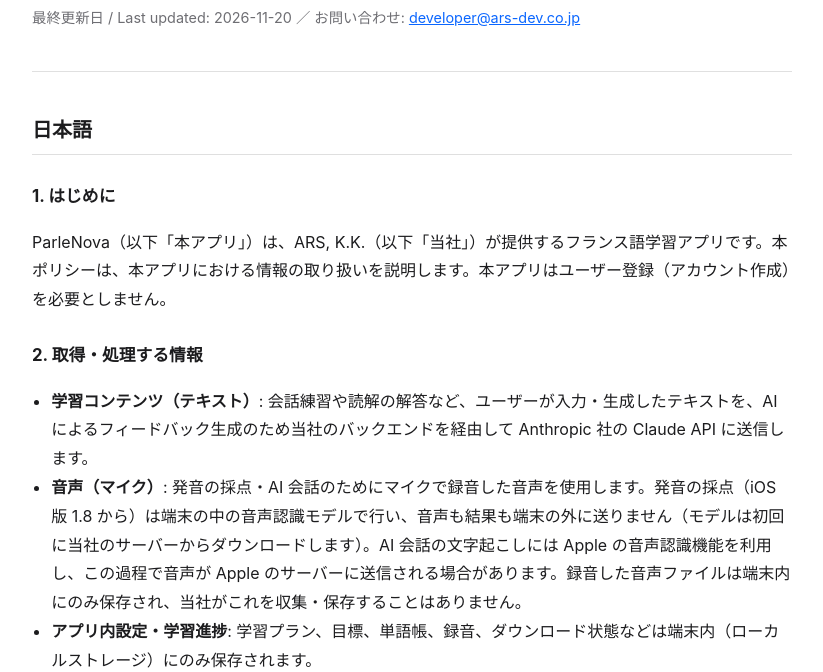
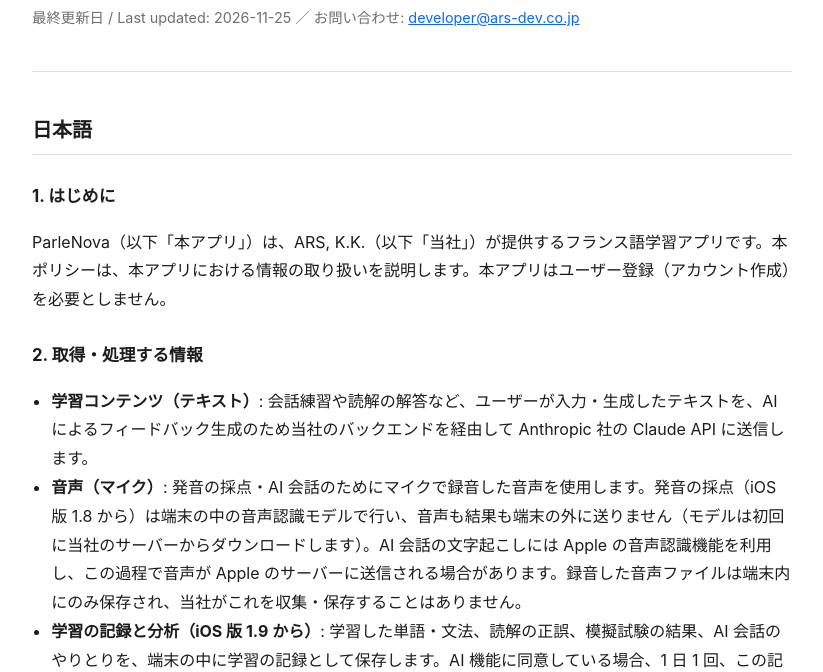
Before and after one commit to ars-sys/parlenova-legal, a plain HTML site: page index.html in a window 1280 px wide. Shown: the part 128-800 px from the top of the page, without its empty margins (228-1051 px from the left). Drawn offline with Linux system fonts and the light colour scheme.

Commit message:
学習の記録と分析（iOS 1.9）: 端末に保存し、同意のときだけ 1 日 1 回要約を送ることを書く
Co-Authored-By: Claude Opus 5.5 <noreply@anthropic.com>

```diff
--- a/index.html
+++ b/index.html
@@ -35,7 +35,7 @@
 
 <h1>プライバシーポリシー / Privacy Policy</h1>
 <p class="meta">ParleNova ／ 提供者: ARS, K.K.</p>
-<p class="meta">最終更新日 / Last updated: 2026-11-20 ／ お問い合わせ: <a href="mailto:developer@ars-dev.co.jp">developer@ars-dev.co.jp</a></p>
+<p class="meta">最終更新日 / Last updated: 2026-11-25 ／ お問い合わせ: <a href="mailto:developer@ars-dev.co.jp">developer@ars-dev.co.jp</a></p>
 
 <hr>
 
@@ -48,6 +48,7 @@
 <ul>
   <li><strong>学習コンテンツ（テキスト）</strong>: 会話練習や読解の解答など、ユーザーが入力・生成したテキストを、AIによるフィードバック生成のため当社のバックエンドを経由して Anthropic 社の Claude API に送信します。</li>
   <li><strong>音声（マイク）</strong>: 発音の採点・AI 会話のためにマイクで録音した音声を使用します。発音の採点（iOS 版 1.8 から）は端末の中の音声認識モデルで行い、音声も結果も端末の外に送りません（モデルは初回に当社のサーバーからダウンロードします）。AI 会話の文字起こしには Apple の音声認識機能を利用し、この過程で音声が Apple のサーバーに送信される場合があります。録音した音声ファイルは端末内にのみ保存され、当社がこれを収集・保存することはありません。</li>
+  <li><strong>学習の記録と分析（iOS 版 1.9 から）</strong>: 学習した単語・文法、読解の正誤、模擬試験の結果、AI 会話のやりとりを、端末の中に学習の記録として保存します。AI 機能に同意している場合、1 日 1 回、この記録の要約（テキスト）を当社のバックエンドを経由して Anthropic 社の Claude API に送り、良くなったところ・力を入れたいところ・今日の目標をまとめます。「録音の会話」では、あなたの答え（文字起こし）を同じ経路で送り、返事を選びます。分析の結果は端末の中にだけ保存します。</li>
   <li><strong>アプリ内設定・学習進捗</strong>: 学習プラン、目標、単語帳、録音、ダウンロード状態などは端末内（ローカルストレージ）にのみ保存されます。</li>
 </ul>
 
@@ -109,6 +110,7 @@
 <ul>
   <li><strong>Learning content (text):</strong> Text you enter or generate (e.g., conversation practice and reading answers) is sent through our backend to Anthropic's Claude API to produce AI feedback.</li>
   <li><strong>Audio (microphone):</strong> Microphone audio is used for pronunciation scoring and AI conversation. Pronunciation scoring (iOS version 1.8 and later) runs on an on-device speech recognition model; neither the audio nor the results leave your device (the model is downloaded once from our server). Speech-to-text for AI conversation uses Apple's speech recognition, which may transmit audio to Apple's servers. Recordings are stored only on your device; we do not collect or store them.</li>
+  <li><strong>Study records and analysis (iOS version 1.9 and later):</strong> The words and grammar you study, your reading results, mock exam results and AI conversations are saved on your device as a study record. If you have agreed to the AI features, once a day a text summary of this record is sent through our backend to Anthropic's Claude API to sum up what improved, what to work on and a goal for today. In "Recorded talks", your answers (as transcribed) are sent the same way to choose the teacher's reply. The analysis results are stored only on your device.</li>
   <li><strong>In-app settings &amp; progress:</strong> Study plans, goals, your word list, recordings, and download state are stored only on your device (local storage).</li>
 </ul>
 
```
